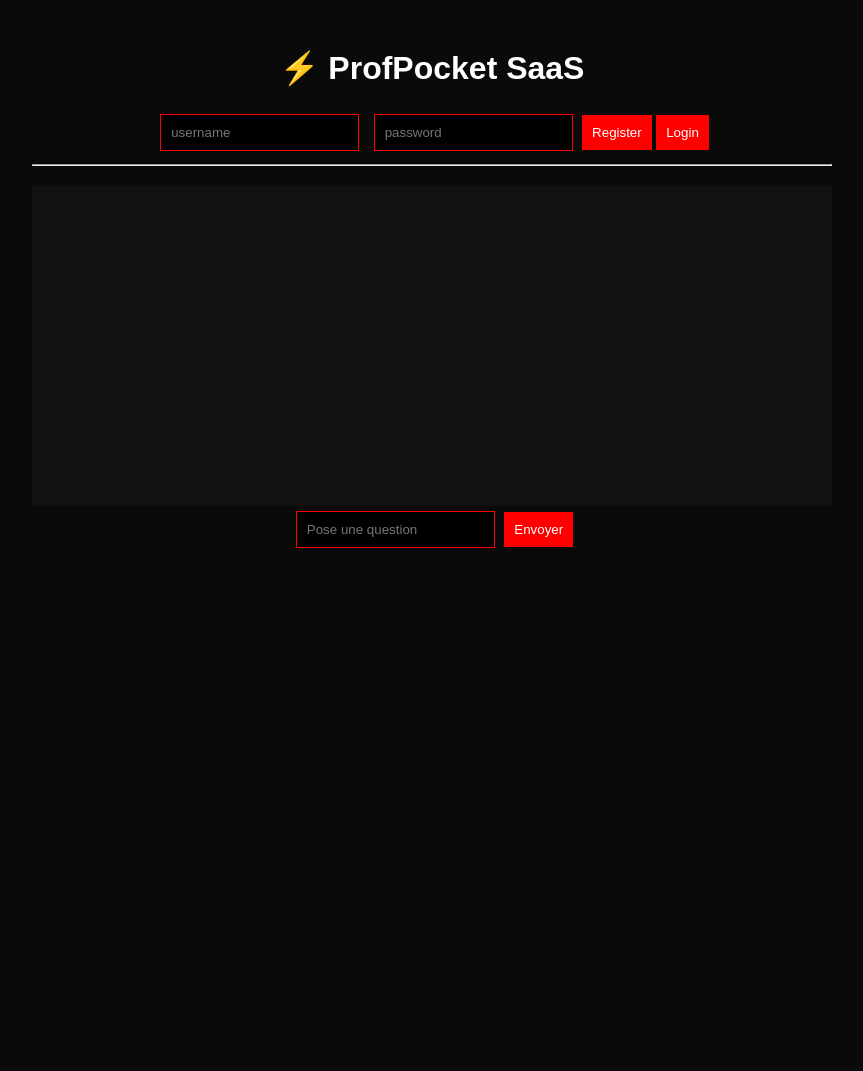
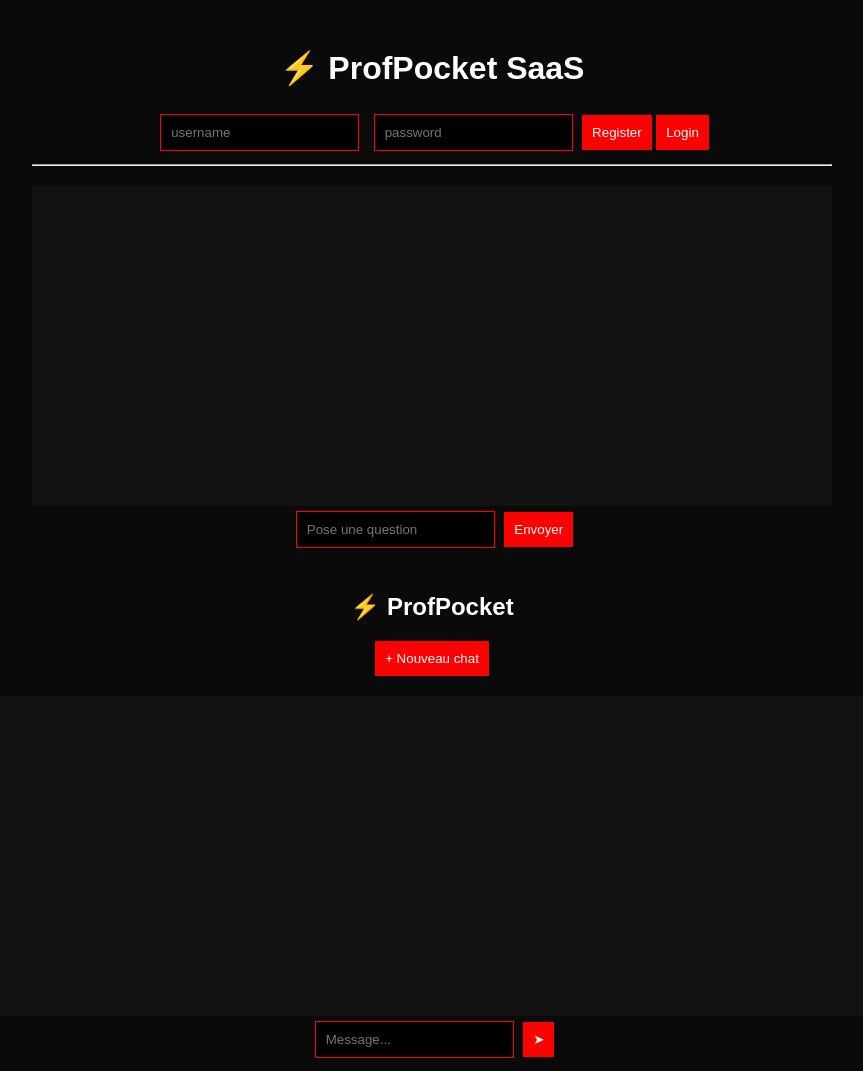
Before and after one commit to Laoso131/Profpocket, a plain HTML site: page templates/index.html in a window 1280 px wide. Shown: the whole page, without its empty margins (208-1071 px from the left). Before the commit the page ends 800 px from the top, so only its background shows below. Drawn offline with Linux system fonts and the light colour scheme.

Commit message:
Update index.html

```diff
--- a/templates/index.html
+++ b/templates/index.html
@@ -33,3 +33,38 @@
 
 </body>
 </html>
+<!DOCTYPE html>
+<html>
+<head>
+    <title>ProfPocket</title>
+    <link rel="stylesheet" href="/static/style.css">
+</head>
+
+<body>
+
+<div class="app">
+
+    <!-- SIDEBAR -->
+    <div class="sidebar">
+        <h2>⚡ ProfPocket</h2>
+        <button onclick="newChat()">+ Nouveau chat</button>
+    </div>
+
+    <!-- MAIN -->
+    <div class="main">
+
+        <div id="chat" class="chat"></div>
+
+        <div class="inputbar">
+            <input id="msg" placeholder="Message..." />
+            <button onclick="send()">➤</button>
+        </div>
+
+    </div>
+
+</div>
+
+<script src="/static/script.js"></script>
+
+</body>
+</html>
```
